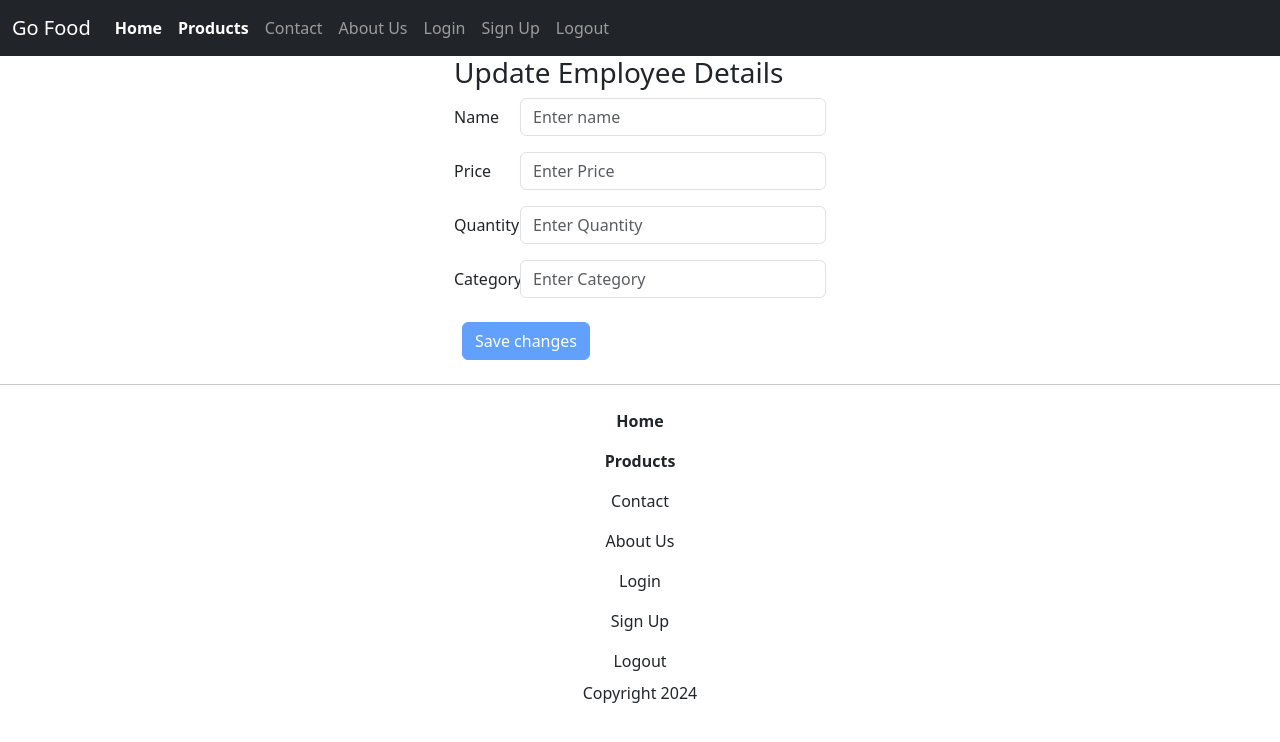
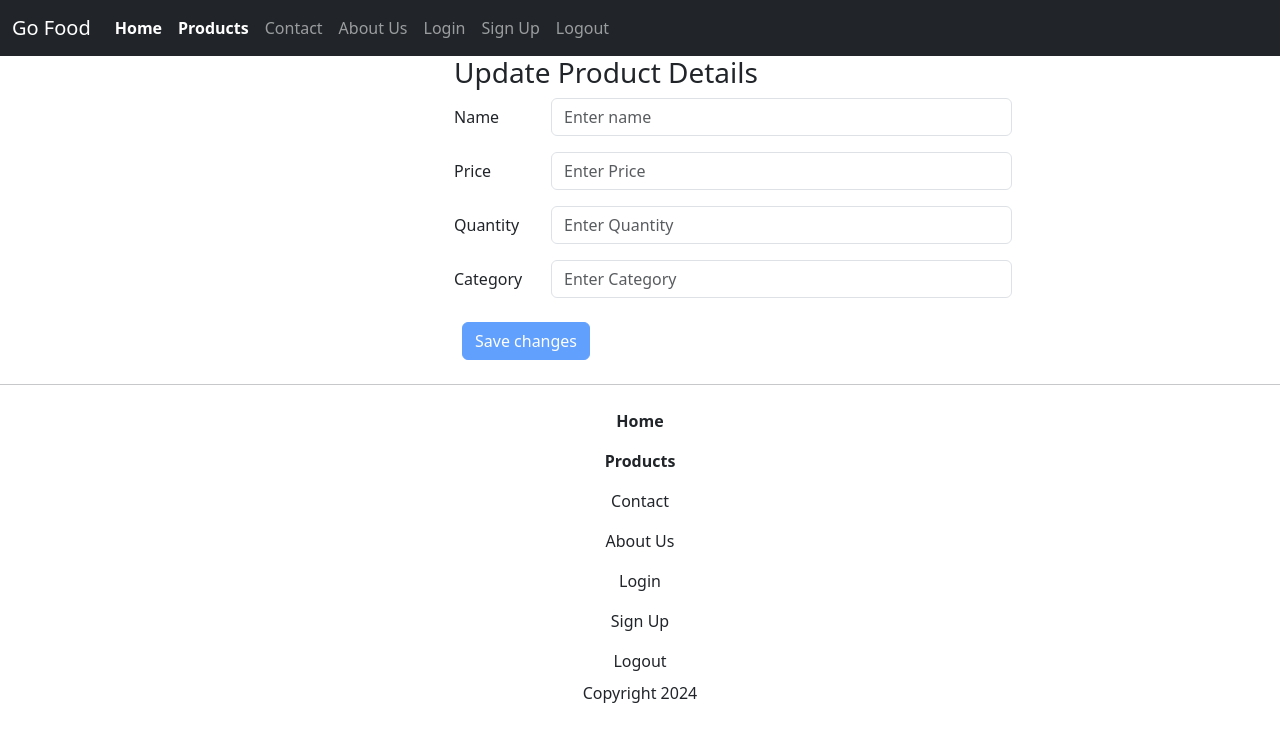
Before and after one commit to prateekdewangan615/go-food-app, an Angular app: page /products/1/edit in a window 1280 px wide. Shown: the top 742 px of the page. Built offline with nearby package versions, Linux system fonts and the light colour scheme; no server answers.

Commit message:
Updated update-product component

```diff
--- a/src/app/products/components/product-details/product-details.component.ts
+++ b/src/app/products/components/product-details/product-details.component.ts
@@ -1,11 +1,11 @@
 import { Component, OnInit } from '@angular/core';
 import { ProductService } from '../../../services/product.service';
-import { ActivatedRoute } from '@angular/router';
+import { ActivatedRoute, RouterModule } from '@angular/router';
 
 @Component({
   selector: 'app-product-details',
   standalone: true,
-  imports: [],
+  imports: [RouterModule],
   templateUrl: './product-details.component.html',
   styles: ``
 })
--- a/src/app/products/components/update-product/update-product.component.html
+++ b/src/app/products/components/update-product/update-product.component.html
@@ -1,5 +1,5 @@
-<div class="col-md-4 offset-md-4">
-  <h3>Update Employee Details</h3>
+<div class="col-md-6 offset-md-4">
+  <h3>Update Product Details</h3>
 
   <form #updateForm = "ngForm"  (ngSubmit)="updateProduct(updateForm)">
     <div class="form-group row mb-3">
@@ -63,14 +63,13 @@
           id="categoryInput"
           class="form-control"
           placeholder="Enter Category"
-          name="quantityInput"
-          [(ngModel)]="productData.quantity"
+          name="categoryInput"
+          [(ngModel)]="productData.category"
           required
         />
         <div class="invalid-feedback">Quantity is Required</div>
       </div>
     </div>
-
 
 
     <div *ngIf="successMessage" class="alert alert-success">
--- a/src/app/products/components/update-product/update-product.component.ts
+++ b/src/app/products/components/update-product/update-product.component.ts
@@ -31,7 +31,7 @@ export class UpdateProductComponent {
     this.productService.getProductById(this.productId).subscribe(product => {
       this.productData = product;
     }, error => {
-      console.error('Error fetching employee details', error);
+      console.error('Error fetching product details', error);
     });
   }
 
```
